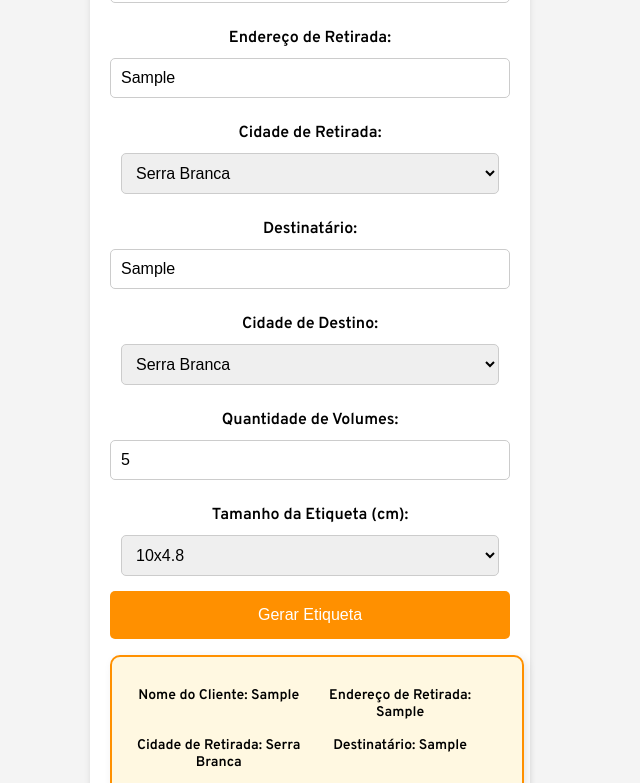
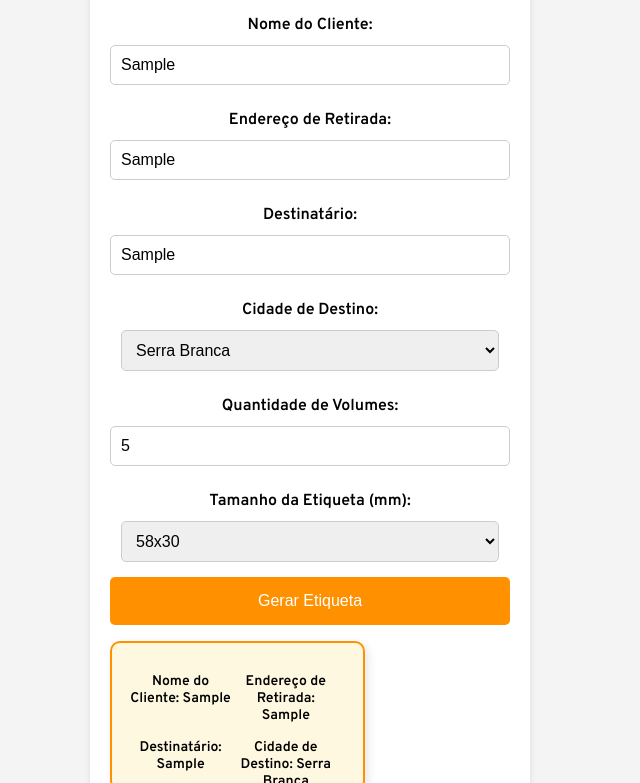
Before and after one commit to Mbdm23/Belofretesreal, a plain HTML site: page index.html in a window 1280 px wide. Both pictures are taken after typing "Sample", "Sample", "Sample", "5" into the empty fields and a click on the button "Gerar Etiqueta". Shown: the top 783 px of the page, without its empty margins (330-970 px from the left). Drawn offline with Linux system fonts and the light colour scheme.

Commit message:
Update index.html

```diff
--- a/index.html
+++ b/index.html
@@ -1,4 +1,3 @@
-
 <!DOCTYPE html>
 <html lang="pt-br">
 <head>
@@ -100,12 +99,6 @@ body {
     <input type="text" id="cliente" required aria-required="true">
     <label for="endereco">Endereço de Retirada:</label>
     <input type="text" id="endereco" required aria-required="true">
-    <label for="cidadeRetirada">Cidade de Retirada:</label>
-    <select id="cidadeRetirada" required aria-required="true">
-        <option value="Serra Branca">Serra Branca</option>
-        <option value="Rio de Janeiro">Rio de Janeiro</option>
-        <option value="São Paulo">São Paulo</option>
-    </select>
     <label for="destinatario">Destinatário:</label>
     <input type="text" id="destinatario" required aria-required="true">
     <label for="cidadeDestino">Cidade de Destino:</label>
@@ -116,11 +109,11 @@ body {
     </select>
     <label for="volumes">Quantidade de Volumes:</label>
     <input type="number" id="volumes" required aria-required="true">
-    <label for="tamanhoEtiqueta">Tamanho da Etiqueta (cm):</label>
+    <label for="tamanhoEtiqueta">Tamanho da Etiqueta (mm):</label>
     <select id="tamanhoEtiqueta" required aria-required="true">
-        <option value="10x4.8">10x4.8</option>
-        <option value="15x10">15x10</option>
-        <option value="20x15">20x15</option>
+        <option value="58x30">58x30</option>
+        <option value="58x40">58x40</option>
+        <option value="58x50">58x50</option>
     </select>
     <button type="submit">Gerar Etiqueta</button>
 </form>
@@ -130,23 +123,21 @@ body {
 function gerarEtiqueta() {
     const cliente = document.getElementById('cliente').value;
     const endereco = document.getElementById('endereco').value;
-    const cidadeRetirada = document.getElementById('cidadeRetirada').value;
     const destinatario = document.getElementById('destinatario').value;
     const cidadeDestino = document.getElementById('cidadeDestino').value;
     const volumes = document.getElementById('volumes').value;
     const tamanhoEtiqueta = document.getElementById('tamanhoEtiqueta').value;
 
-    if (!cliente || !endereco || !cidadeRetirada || !destinatario || !cidadeDestino || !volumes || !tamanhoEtiqueta) {
+    if (!cliente || !endereco || !destinatario || !cidadeDestino || !volumes || !tamanhoEtiqueta) {
         alert("Por favor, preencha todos os campos!");
         return;
     }
 
     const [largura, altura] = tamanhoEtiqueta.split('x');
     const serialNumber = Math.floor(Math.random() * 1000000).toString().padStart(6, '0');
-    const etiqueta = `<div class="etiqueta" style="width: ${largura}cm; height: ${altura}cm;">
+    const etiqueta = `<div class="etiqueta" style="width: ${largura}mm; height: ${altura}mm;">
         <p class="etiqueta-info"><strong>Nome do Cliente:</strong> ${cliente}</p>
         <p class="etiqueta-info"><strong>Endereço de Retirada:</strong> ${endereco}</p>
-        <p class="etiqueta-info"><strong>Cidade de Retirada:</strong> ${cidadeRetirada}</p>
         <p class="etiqueta-info"><strong>Destinatário:</strong> ${destinatario}</p>
         <p class="etiqueta-info"><strong>Cidade de Destino:</strong> ${cidadeDestino}</p>
         <p class="etiqueta-info"><strong>Quantidade de Volumes:</strong> ${volumes}</p>
```
